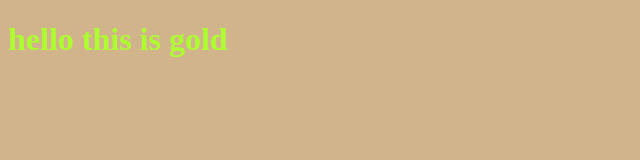
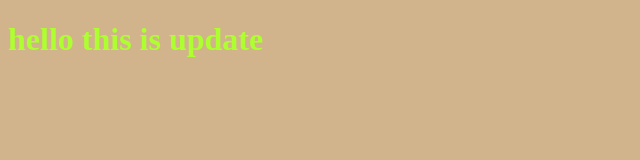
Before and after one commit to AbdallahAboelhamd/myRepo, a plain HTML site: page index.html in a window 1280 px wide. Shown: the full height of the page, 0-640 px from the left. Drawn offline with Linux system fonts and the light colour scheme.

Commit message:
this is updating

```diff
--- a/index.html
+++ b/index.html
@@ -7,7 +7,7 @@
     <link rel="stylesheet" href="style.css">
 </head>
 <body>
-    <h1>hello this is gold</h1>
+    <h1>hello this is update</h1>
     <script src="app.js">
 
     </script>
```
